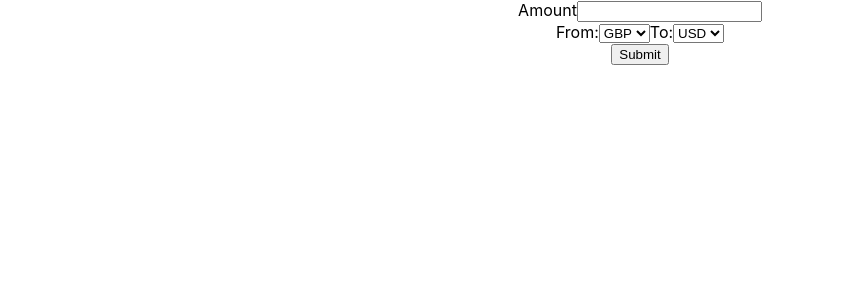
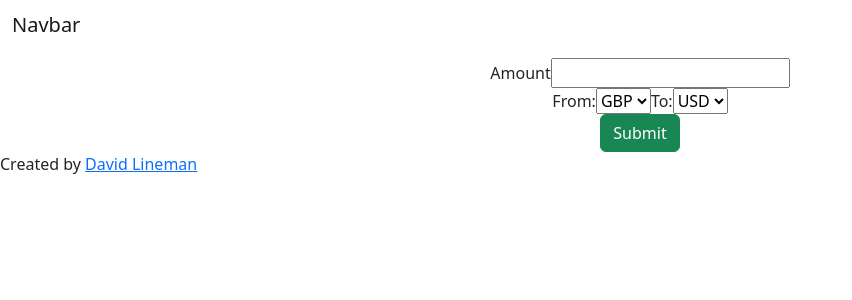
Before and after one commit to DavidLineman/exchange-rate-spa, a React (Create React App) app: page / in a window 1280 px wide. Shown: the top 300 px of the page, without its empty margins (0-852 px from the left). Built offline with nearby package versions, Linux system fonts and the light colour scheme.

Commit message:
added footer

```diff
--- a/public/index.html
+++ b/public/index.html
@@ -28,6 +28,11 @@
   </head>
   <body>
     <noscript>You need to enable JavaScript to run this app.</noscript>
+    <nav class="navbar bg-body-tertiary mb-10">
+      <div class="container-fluid">
+        <span class="navbar-brand mb-10 ml-10 h2">Navbar</span>
+      </div>
+    </nav>
     <div id="root"></div>
     <!--
       This HTML file is a template.
@@ -39,5 +44,17 @@
       To begin the development, run `npm start` or `yarn start`.
       To create a production bundle, use `npm run build` or `yarn build`.
     -->
+    <div class="container-fluid justify-content-center">
+      <div id='results' className="justify-content-center"></div>
+    </div>
+
+
+    <footer>
+      <p>Created by
+        <a href="https://trusting-hugle-65b22d.netlify.app">David Lineman</a>
+      </p>
+
+    </footer>
+
   </body>
 </html>
--- a/src/App.js
+++ b/src/App.js
@@ -5,8 +5,10 @@ import RateFinder from './Rate';
 
 function App() {
   return (
+
+
     <div className="App">
-      <RateFinder />
+        <RateFinder />
     </div>
   );
 }
--- a/src/Rate.js
+++ b/src/Rate.js
@@ -1,9 +1,7 @@
 import React from "react";
 import { checkStatus, json } from './utils';
 
-const host = 'api.frankfurter.app';
-
-
+let results = document.getElementById('results');
 class RateFinder extends React.Component {
   constructor(props) {
     super(props);
@@ -40,21 +38,18 @@ class RateFinder extends React.Component {
   handleSubmit(event) {
     event.preventDefault();
     let { amount, convertTo, convertFrom } = this.state;
-    // convertTo = convertTo.parse()
 
     fetch(`https://api.frankfurter.app/latest?amount=${amount}&from=${convertFrom}&to=${convertTo}`)
     .then(resp => resp.json())
     .then((data) => {
-      console.log(data.rates[1]);
+      for (const [key, value] of Object.entries(data.rates)) {
+        results.innerText = `${key}: ${value}`;
+      }
       console.log(convertTo);
       console.log(convertFrom);
       console.log(amount);
     });
   }
-
-
-
-
 
     render () {
       const { amount, convertTo, convertFrom } = this.state;
@@ -71,18 +66,20 @@ class RateFinder extends React.Component {
                 <select name="convertFrom" value={this.state.convertFrom} onChange={this.handleConvertFromChange}>
                   <option value="USD">USD</option>
                   <option value="GBP">GBP</option>
+                  <option value="EUR">EUR</option>
                 </select>
               </label>
                 <label>To:
                 <select name="convertTo" value={this.state.convertTo} onChange={this.handleConvertToChange}>
                   <option value="GBP">GBP</option>
                   <option value="USD">USD</option>
+                  <option value="EUR">EUR</option>
                 </select>
               </label>
             </div>
-            <button type='submit' value='submit'>Submit</button>
+            <button className="btn btn-success" type="submit" value='submit'>Submit</button>
           </div>
-          <div className="results"></div>
+
 
         </form>
       )
--- a/src/index.js
+++ b/src/index.js
@@ -2,6 +2,7 @@ import React from 'react';
 import ReactDOM from 'react-dom/client';
 import './index.css';
 import App from './App';
+import 'bootstrap/dist/css/bootstrap.css';
 import reportWebVitals from './reportWebVitals';
 
 const root = ReactDOM.createRoot(document.getElementById('root'));
```
